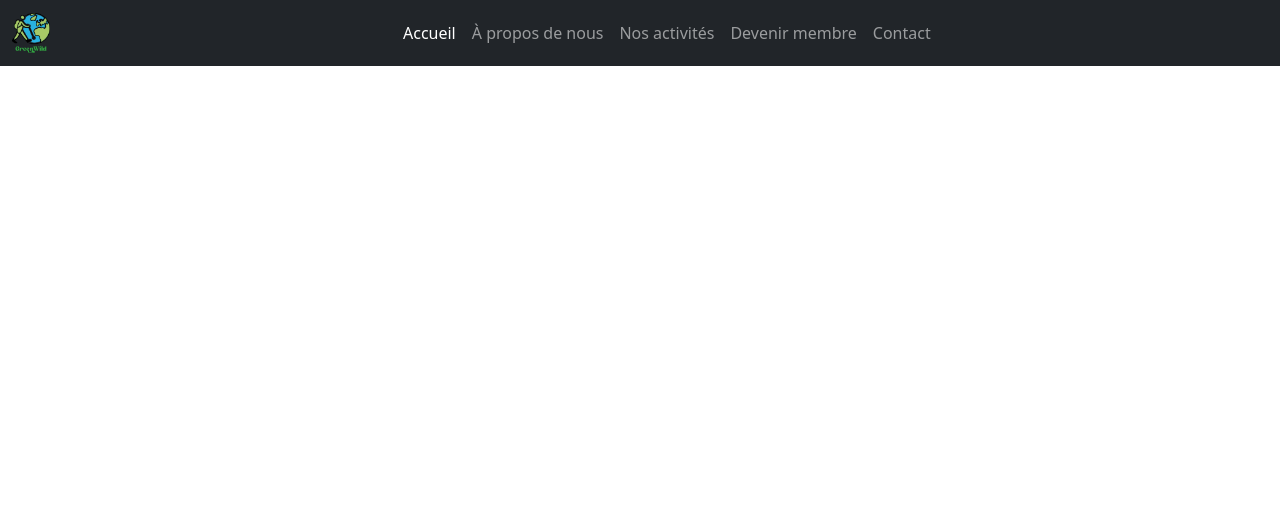
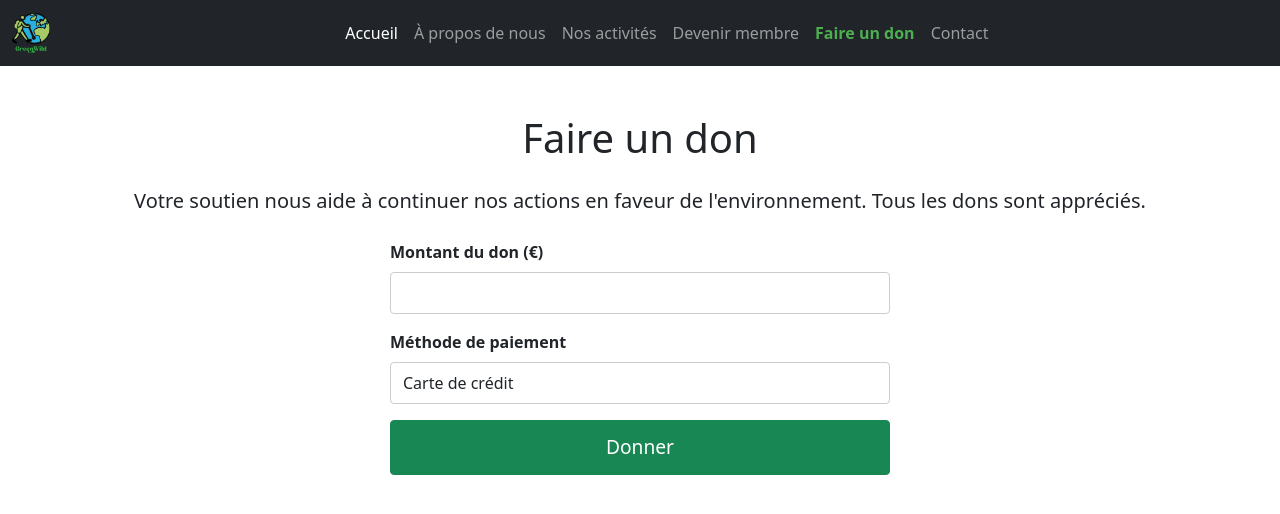
Before and after one commit to Moi30/GreenWild, a Vue app: page /donation in a window 1280 px wide. Shown: the top 514 px of the page. Built offline with nearby package versions, Linux system fonts and the light colour scheme.

Commit message:
ADD Leaftlet and Donation

```diff
--- a/package.json
+++ b/package.json
@@ -11,8 +11,10 @@
     "@popperjs/core": "^2.11.8",
     "bootstrap": "^5.3.3",
     "core-js": "^3.8.3",
+    "leaflet": "^1.9.4",
     "vue": "^3.4.32",
-    "vue-router": "^4.4.0"
+    "vue-router": "^4.4.0",
+    "vue3-leaflet": "^1.0.48"
   },
   "devDependencies": {
     "@babel/core": "^7.12.16",
--- a/src/App.vue
+++ b/src/App.vue
@@ -21,6 +21,9 @@
             </li>
             <li class="nav-item">
               <router-link class="nav-link" to="/join">Devenir membre</router-link>
+            </li>
+            <li class="nav-item">
+              <router-link class="nav-link" to="/donation">Faire un don</router-link>
             </li>
             <li class="nav-item">
               <router-link class="nav-link" to="/contact">Contact</router-link>
--- a/src/components/ActivitiesPage.vue
+++ b/src/components/ActivitiesPage.vue
@@ -12,6 +12,16 @@
           </div>
         </div>
       </div>
+    </div>
+
+    <!-- Carte des lieux de passage -->
+    <div id="map" style="height: 400px;">
+      <l-map :zoom="zoom" :center="center" style="height: 100%;">
+        <l-tile-layer :url="url" :attribution="attribution"></l-tile-layer>
+        <l-marker v-for="loc in locations" :key="loc.name" :lat-lng="loc.latLng">
+          <l-tooltip>{{ loc.name }}</l-tooltip>
+        </l-marker>
+      </l-map>
     </div>
 
     <!-- Section Événements à venir -->
@@ -31,8 +41,15 @@
 </template>
 
 <script>
+import { LMap, LTileLayer, LMarker, LTooltip } from 'vue3-leaflet';
 export default {
   name: 'ActivitiesPage',
+  components: {
+    LMap,
+    LTileLayer,
+    LMarker,
+    LTooltip
+  },
   data() {
     return {
       activities: [
@@ -44,6 +61,13 @@ export default {
         { name: 'Nettoyage de Plage', date: '12 octobre 2023', description: 'Un événement pour nettoyer notre littoral local.' },
         { name: 'Journée de la Terre', date: '22 avril 2024', description: 'Participez à des activités ....' },
         { name: 'Rocher des deux trous', date: '22 avril 2024', description: 'Randonnée de 18km' }
+      ],
+      center: [46.2276, 2.2137],
+      zoom: 6,
+      url: 'https://{s}.tile.openstreetmap.org/{z}/{x}/{y}.png',
+      attribution: 'Map data © <a href="https://openstreetmap.org">OpenStreetMap</a> contributors',
+      locations: [
+        { name: 'Rocher des Deux Trous', latLng: [43.762324, 4.84167] }
       ]
     };
   }
--- /dev/null
+++ b/src/components/DonationPage.vue
@@ -0,0 +1,70 @@
+<template>
+  <div class="donation container my-5">
+    <h1 class="text-center mb-4">Faire un don</h1>
+    <p class="lead text-center">Votre soutien nous aide à continuer nos actions en faveur de l'environnement. Tous les dons sont appréciés.</p>
+
+    <form @submit.prevent="submitDonation" class="donation-form mx-auto mt-4" style="max-width: 500px;">
+      <div class="form-group mb-3">
+        <label for="amount">Montant du don (€)</label>
+        <input type="number" id="amount" v-model="amount" class="form-control" required min="5">
+      </div>
+
+      <div class="form-group mb-3">
+        <label for="paymentMethod">Méthode de paiement</label>
+        <select id="paymentMethod" v-model="paymentMethod" class="form-control">
+          <option value="creditCard">Carte de crédit</option>
+          <option value="paypal">PayPal</option>
+          <option value="bankTransfer">Virement bancaire</option>
+        </select>
+      </div>
+
+      <button type="submit" class="btn btn-success btn-lg">Donner</button>
+    </form>
+  </div>
+</template>
+
+<script>
+export default {
+  name: 'DonationPage',
+  data() {
+    return {
+      amount: '',
+      paymentMethod: 'creditCard'
+    };
+  },
+  methods: {
+    submitDonation() {
+      // Logic to process the donation
+      console.log(`Donation of €${this.amount} via ${this.paymentMethod}`);
+      alert(`Merci pour votre don de €${this.amount}!`);
+      this.amount = ''; // Reset amount after submission
+    }
+  }
+}
+</script>
+
+<style scoped>
+.form-group label {
+  font-weight: bold;
+  display: block;
+  margin-bottom: .5rem;
+}
+
+.form-control {
+  border: 1px solid #ccc;
+  border-radius: .25rem;
+  padding: .5rem .75rem;
+}
+
+button {
+  width: 100%;
+  padding: .75rem;
+  font-size: 1.2rem;
+  border-radius: .25rem;
+  transition: background-color .15s ease-in-out;
+}
+
+button:hover {
+  background-color: #4cae4c;
+}
+</style>
--- a/src/main.js
+++ b/src/main.js
@@ -3,6 +3,7 @@ import App from './App.vue';
 import router from './router';
 import 'bootstrap/dist/css/bootstrap.min.css';
 import 'bootstrap';
+import 'leaflet/dist/leaflet.css';
 
 const app = createApp(App);
 app.use(router);
--- a/src/router/index.js
+++ b/src/router/index.js
@@ -4,6 +4,7 @@ import HomePage from '@/components/HomePage.vue';
 import AboutUs from '@/components/AboutUs.vue';
 import ActivitiesPage from '@/components/ActivitiesPage.vue';
 import JoinUs from '@/components/JoinUs.vue';
+import DonationPage from '@/components/DonationPage.vue';
 import ContactPage from '@/components/ContactPage.vue';
 
 const routes = [
@@ -11,6 +12,7 @@ const routes = [
   { path: '/about', component: AboutUs },
   { path: '/activities', component: ActivitiesPage },
   { path: '/join', component: JoinUs },
+  { path: '/donation', component: DonationPage },
   { path: '/contact', component: ContactPage }
 ];
 
```
Also changed, not shown: 1 other file (tests, documents, lock files or other folders).
